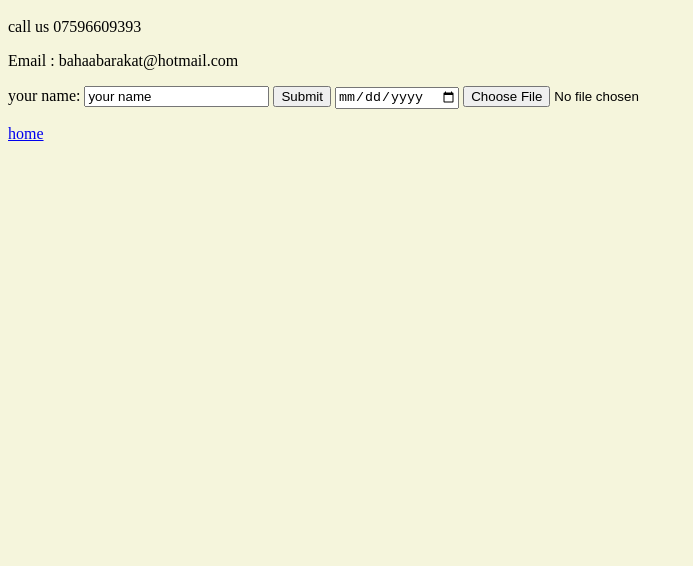
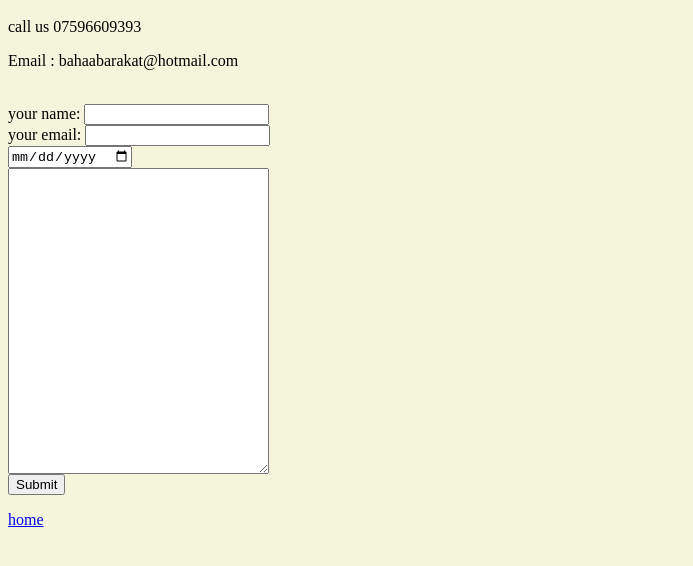
Before and after one commit to bahaaaldeenbarakat/cv, a plain HTML site: page contact.html in a window 1280 px wide. Shown: the part 48-614 px from the top of the page, without its empty margins (0-693 px from the left). Drawn offline with Linux system fonts and the light colour scheme.

Commit message:
change contact me page

```diff
--- a/contact.html
+++ b/contact.html
@@ -7,12 +7,19 @@
 <body style="background-color: beige;">
 <p>call us 07596609393 </p>
 <p>Email : bahaabarakat@hotmail.com</p>
-<form action="contact.html">
-    <label>your name:</label>
-    <input value="your name">
+<form action="mailto: bahaabarakat@hotmail.com" method="post" enctype="text/plain">
+<br>
+    <label>your name: </label><input value="" name="your name "><br>
+    <lable>your email: </lable><input type="email" name =Email>
+    <br>
+     <input type="date" name="date">
+     <br>
+     <textarea name="your message" rows="20" cols="30"></textarea>
+     <br>
+
+
     <input type="submit">
-    <input type="date">
-    <input type="file">
+
 </form>
 
 </body>
```
Also changed, not shown: index.html (+0 -13 lines).
